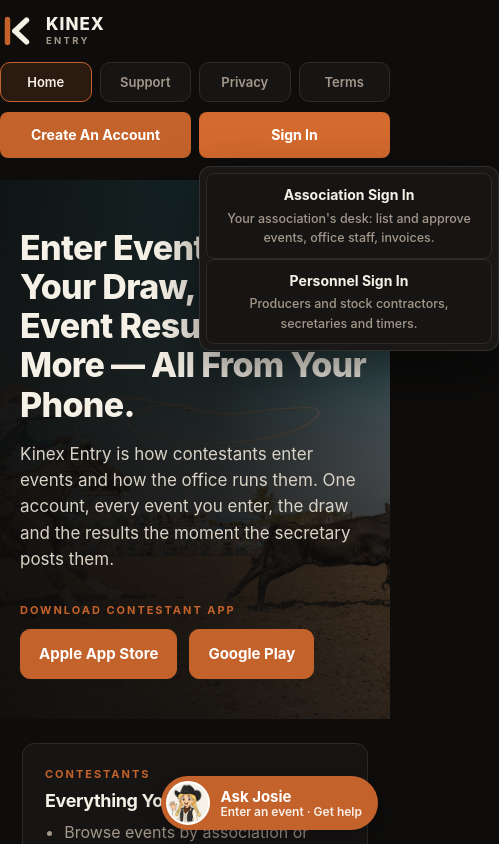
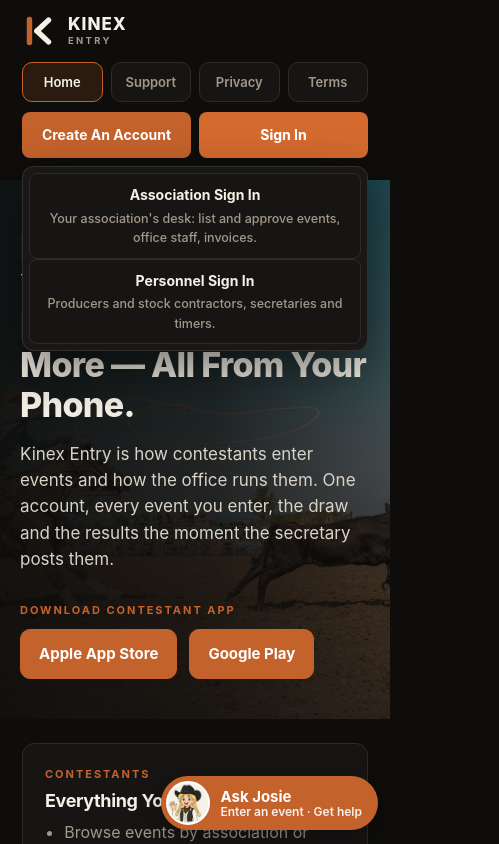
Before and after one commit to KinexEntry/kinexentry.com, a plain HTML site: page index.html in a window 390 px wide. Both pictures are taken after a click on the heading "Sign In". Shown: the top 844 px of the page, 499 px wide, since content can reach past the window. Drawn offline with Linux system fonts and the light colour scheme.

```diff
--- a/site.css
+++ b/site.css
@@ -45,7 +45,8 @@ code { background: var(--ink-3); padding: 1px 6px; border-radius: 6px; font-size
 /* ── header ─────────────────────────────────────────────────────────── */
 .top {
   display: flex; align-items: center; justify-content: space-between; gap: 16px;
-  padding: 18px 0;
+  /* The sides keep the page gutter: "padding: 18px 0" wiped it out and put the logo against the edge of a narrow window. */
+  padding-top: 18px; padding-bottom: 18px;
 }
 .logo { display: inline-flex; align-items: center; gap: 12px; color: var(--cream); }
 .logo:hover { text-decoration: none; }
@@ -119,7 +120,7 @@ footer .fine { margin-top: 24px; font-size: 12.5px; }
   .hero { padding-top: 40px; }
   /* The header on a phone: the logo on its own line, the four pages as a row of
      pills, and the two copper doors side by side under them. */
-  .top { flex-wrap: wrap; row-gap: 14px; padding: 14px 0; }
+  .top { flex-wrap: wrap; row-gap: 14px; padding-top: 14px; padding-bottom: 14px; }
   nav { width: 100%; display: grid; grid-template-columns: repeat(4, 1fr); gap: 8px; }
   nav a:not(.navbtn) {
     text-align: center; padding: 9px 4px; border: 1px solid var(--line); border-radius: 10px;
@@ -133,7 +134,6 @@ footer .fine { margin-top: 24px; font-size: 12.5px; }
   }
   nav a.navbtn { grid-column: 1 / 3; }
   nav .navmenu { grid-column: 3 / 5; display: block; }
-  nav .navmenu .menu { left: auto; right: 0; min-width: 100%; }
 }
 
 /* ── photographs ─────────────────────────────────────────────────────── */
@@ -170,13 +170,15 @@ nav a.navbtn {
 }
 nav a.navbtn:hover { color: #fff; filter: brightness(1.08); text-decoration: none; }
 /* Sign In opens a small menu with the two doors. */
-nav .navmenu { position: relative; }
+/* The menu hangs from the whole nav, not from the button: wherever the button
+   lands when the row wraps, the menu stays inside the page. */
+nav { position: relative; }
 nav .navmenu summary { list-style: none; cursor: pointer; font-size: 14px; }
 nav .navmenu summary::-webkit-details-marker { display: none; }
 nav .navmenu summary.navbtn { display: inline-block; padding: 7px 14px; border-radius: 8px; background: var(--copper); color: #fff; font-weight: 700; line-height: 1; }
 nav .navmenu[open] summary.navbtn, nav .navmenu summary.navbtn:hover { filter: brightness(1.08); }
 nav .navmenu .menu {
-  position: absolute; right: 0; top: calc(100% + 8px); z-index: 20; min-width: 300px;
+  position: absolute; right: 0; top: calc(100% + 8px); z-index: 20; width: 300px; max-width: 100%;
   background: #1a1816; border: 1px solid rgba(255,255,255,.1); border-radius: 12px; padding: 6px;
   box-shadow: 0 20px 50px rgba(0,0,0,.5);
 }
@@ -184,7 +186,10 @@ nav .navmenu .menu a { display: flex; flex-direction: column; gap: 3px; padding:
 nav .navmenu .menu a:hover { background: rgba(255,255,255,.06); text-decoration: none; }
 nav .navmenu .menu a strong { font-size: 14px; }
 nav .navmenu .menu a span { font-size: 12.5px; font-weight: 500; color: var(--muted); }
-@media (max-width: 640px) { nav .navmenu .menu { right: auto; left: 0; } }
+/* On a phone it is as wide as the two buttons above it. */
+@media (max-width: 640px) { nav .navmenu .menu { left: 0; right: 0; width: auto; } }
+/* A narrow window that is not yet a phone: pull the links closer so Sign In stays on the row. */
+@media (min-width: 641px) and (max-width: 760px) { nav { column-gap: 12px; } }
 nav { align-items: center; row-gap: 10px; }
 
 /* ── Download Contestant App ─────────────────────────────────────────── */
```
